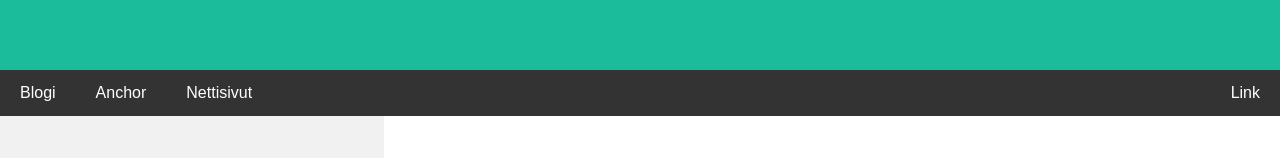
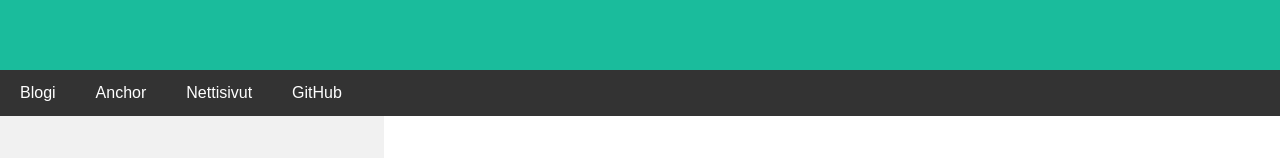
Before and after one commit to Minna-coder/Portfolio, a plain HTML site: page index.html in a window 1280 px wide. Shown: the part 223-381 px from the top of the page. Drawn offline with Linux system fonts and the light colour scheme.

Commit message:
uusi link

```diff
--- a/index.html
+++ b/index.html
@@ -121,7 +121,7 @@ body {
   <a href="https://minmatchmmxxi.blogspot.com/">Blogi</a>
   <a href="https://anchor.fm/dashboard">Anchor</a>
   <a href="file:///C:/Users/Olavi/Desktop/12lopullinen/index.html">Nettisivut</a>
-  <a href="#" class="right">Link</a>
+  <a href="https://github.com/Minna-coder">GitHub</a>
 </div>
 
 <div class="row">
```
